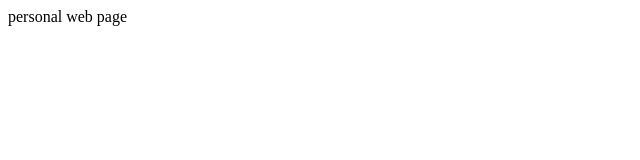
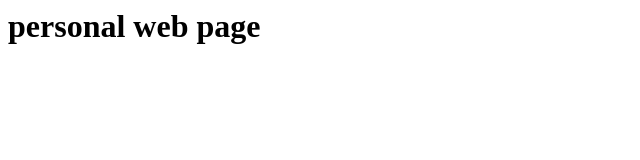
Before and after one commit to Macalleo/WEB, a plain HTML site: page index.html in a window 1280 px wide. Shown: the whole page, without its empty margins (0-640 px from the left). Drawn offline with Linux system fonts and the light colour scheme.

Commit message:
Update index.html

```diff
--- a/index.html
+++ b/index.html
@@ -2,6 +2,6 @@
   <head>
   </head>
   <body>
-  personal web page
-  </body
+    <H1>personal web page</h1>
+  </body>
 </html>
```
